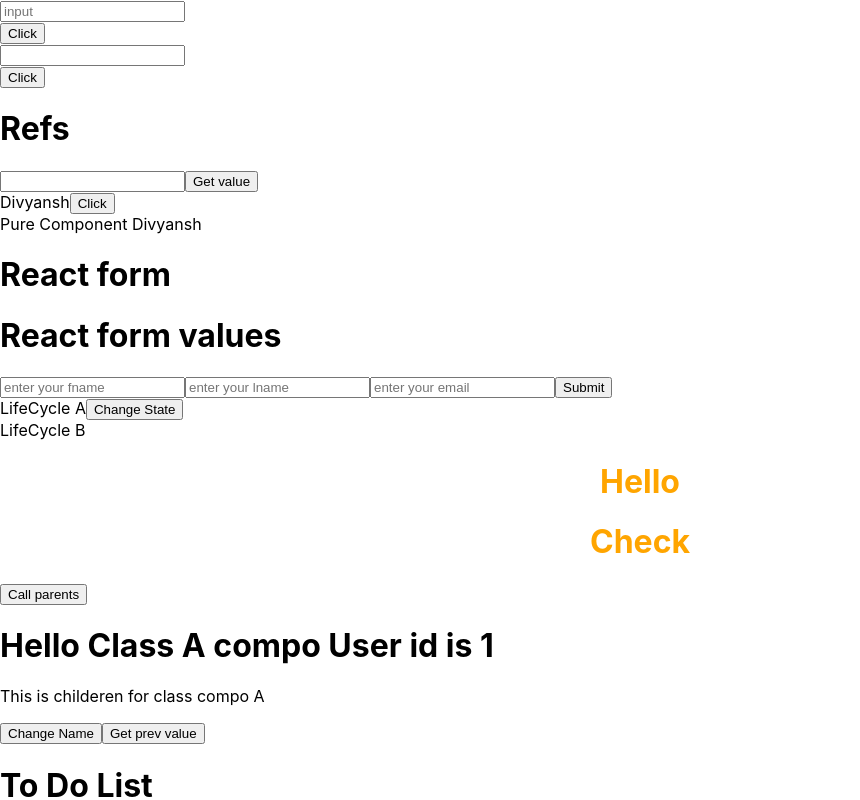
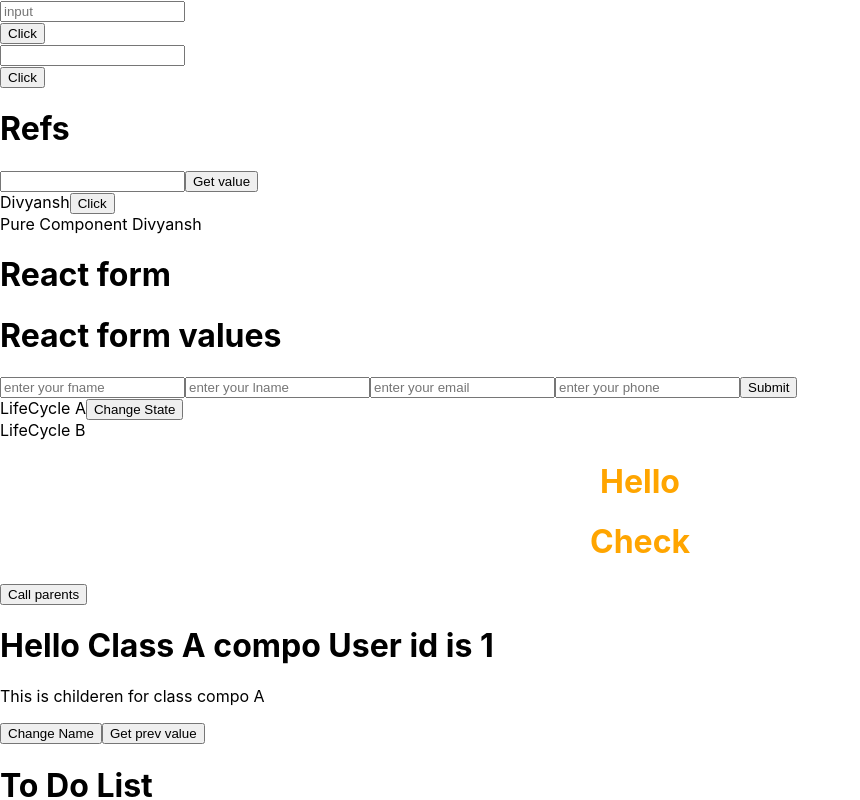
Before and after one commit to divyanshdixit/reactlearningproject, a React (Create React App) app: page / in a window 1280 px wide. Shown: the top 800 px of the page, without its empty margins (0-860 px from the left). Built offline with nearby package versions, Linux system fonts and the light colour scheme.

Commit message:
react forms

```diff
--- a/src/Components/ReactForms.jsx
+++ b/src/Components/ReactForms.jsx
@@ -6,50 +6,41 @@ const ReactForm = () => {
     const [user, setuser] = useState({
         fname: '',
         lname : '',
-        email : ''
+        email : '',
+        phone:''
     })
 
     const changeEvent = (e) => {
-        var name = e.target.name;
-        var val = e.target.value;
+        // var name = e.target.name;
+        // var val = e.target.value;
+
+        const {name, value} = e.target; // fname
 
         // setState( (prev) => {})
-        if(name === 'fname'){
-            setuser( (prev) => ({
-                fname: val,
-                lname : prev.lname,
-                email : prev.email
-                })
-            )
-        }else if(name === 'lname'){
-            setuser( (prev) => ({
-                fname: prev.fname,
-                lname : val,
-                email : prev.email
-                })
-            )
-        }else if(name === 'email'){
-            setuser( (prev) => ({
-                fname: prev.fname,
-                lname : prev.lname,
-                email : val
-                })
-            )
-        }
+
+        setuser( (prevState) => {
+            return{
+                ...prevState,
+                [name]:value
+            }
+        } )
     }
 
-    const clickEvent = () => {
-
+    const submitForm = (event) => {
+        event.preventDefault();
     }
 
     return(
         <>
-            <h1> React form {user.fname} {user.lname} {user.email} </h1>
+            <h1> React form {user.fname} {user.lname} {user.email} {user.phone}</h1>
             <h1> React form values  </h1>
+            <form onSubmit={submitForm}>
             <input type="text" placeholder="enter your fname" name="fname" value={user.fname} onChange={changeEvent}/>
             <input type="text" placeholder="enter your lname" name="lname" value={user.lname} onChange={changeEvent}/>
             <input type="text" placeholder="enter your email" name="email" value={user.email} onChange={changeEvent}/>
-            <button type="button"onClick={clickEvent}> Submit </button>
+            <input type="text" placeholder="enter your phone" name="phone" value={user.phone} onChange={changeEvent}/>
+            <button type="submit"> Submit </button>
+            </form>
         </>
     )
 }
```
Also changed, not shown: src/spread_operator.js (added, +55 -0 lines), 1 other file (tests, documents, lock files or other folders).
